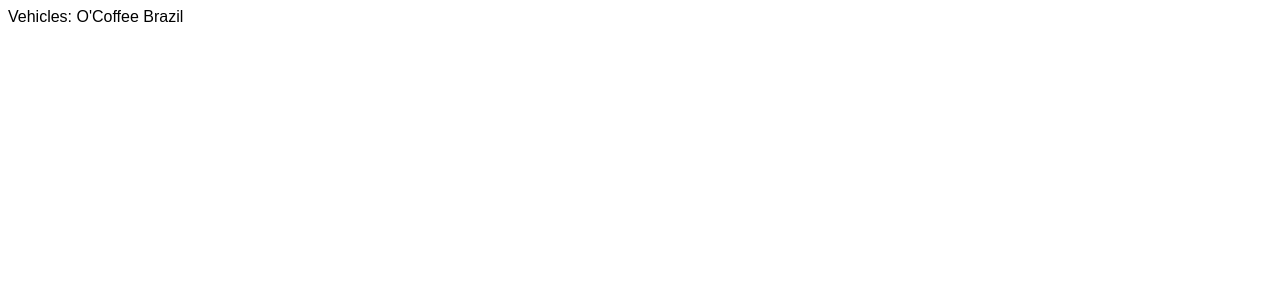
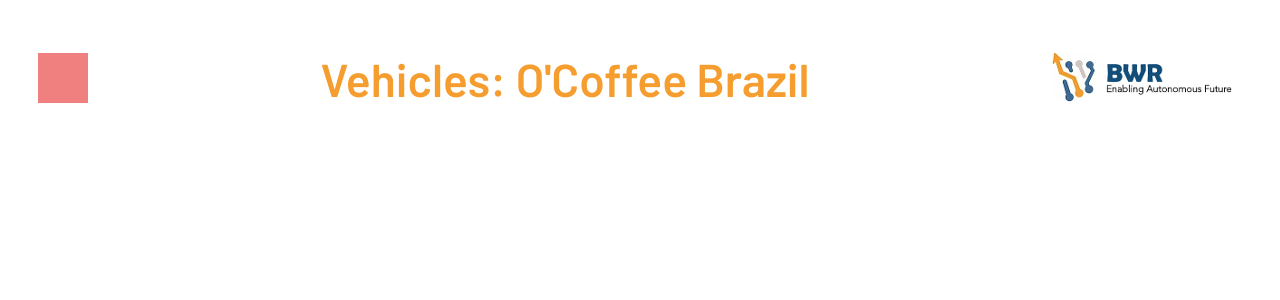
Before and after one commit to dominik-domanski/tractor-tracking-app, a React app in the folder client/: page / in a window 1280 px wide. Shown: the top 300 px of the page. Built offline with nearby package versions, Linux system fonts and the light colour scheme.

Commit message:
topbar implemented

```diff
--- a/client/src/app/components/topbar/index.tsx
+++ b/client/src/app/components/topbar/index.tsx
@@ -2,8 +2,12 @@
 
 export const TopBar = () => {
     return (
-        <div className="topbar">
-            Vehicles: O'Coffee Brazil
-        </div>
+        <>
+            <div className="topbar">
+                <div className="topbar-dropdown"/>
+                <div className="topbar-title">Vehicles: O'Coffee Brazil</div>
+                <div className="topbar-logo" />
+            </div>
+        </>
     )
 }
--- a/client/src/index.html
+++ b/client/src/index.html
@@ -4,6 +4,8 @@
 <head>
   <meta charset="utf-8">
   <meta name="viewport" content="width=device-width, initial-scale=1" />
+  <link rel="preconnect" href="https://fonts.gstatic.com">
+  <link href="https://fonts.googleapis.com/css2?family=Barlow:wght@600&display=swap" rel="stylesheet">
   <title>Vehicles tracking</title>
 </head>
 
--- /dev/null
+++ b/client/src/public/styles/mixins.scss
@@ -0,0 +1,5 @@
+@mixin flex {
+    display: flex;
+    align-items: center;
+    justify-content: center;
+  }
--- a/client/src/public/styles/styles.scss
+++ b/client/src/public/styles/styles.scss
@@ -1,3 +1,27 @@
+@import './mixins.scss';
+
 .topbar {
-  font-family: barlow-medium, barlow, sans-serif;
+  @include flex();
+  padding: 20px 30px;
 }
+
+.topbar-dropdown {
+  width: 50px;
+  height: 50px;
+  background-color: lightcoral;
+}
+
+.topbar-title {
+  flex: 1;
+  text-align: center;
+  font-family: 'Barlow', sans-serif;
+  font-size: 46px;
+  color: #F59D2F;
+}
+
+.topbar-logo {
+  background: url('../assets/images/big_logo.png') center no-repeat;
+  height: 100px;
+  width: 200px;
+  margin-left: auto;
+}
--- a/client/webpack.config.ts
+++ b/client/webpack.config.ts
@@ -1,7 +1,12 @@
 import path from "path";
-import webpack from "webpack";
 import HtmlWebPackPlugin from "html-webpack-plugin";
 import MiniCssExtractPlugin from "mini-css-extract-plugin";
+import webpack, { Configuration as WebpackConfiguration } from "webpack";
+import { Configuration as WebpackDevServerConfiguration } from "webpack-dev-server";
+
+interface Configuration extends WebpackConfiguration {
+  devServer?: WebpackDevServerConfiguration;
+}
 
 const htmlPlugin = new HtmlWebPackPlugin({
   template: "./src/index.html",
@@ -14,7 +19,7 @@
   chunkFilename: "[id].css",
 });
 
-const config: webpack.Configuration = {
+const config: Configuration = {
   mode: "development",
   entry: "./src/index.tsx",
   output: {
@@ -67,6 +72,12 @@
           },
         ],
       },
+      {
+        test: /\.(jpg|png)$/,
+        use: {
+          loader: 'url-loader',
+        },
+      },
     ],
   },
   plugins: [htmlPlugin, cssPlugin],
```
Also changed, not shown: client/package.json (+5 -4 lines), client/src/public/assets/images/big_logo.png (added), 1 other file (tests, documents, lock files or other folders).
